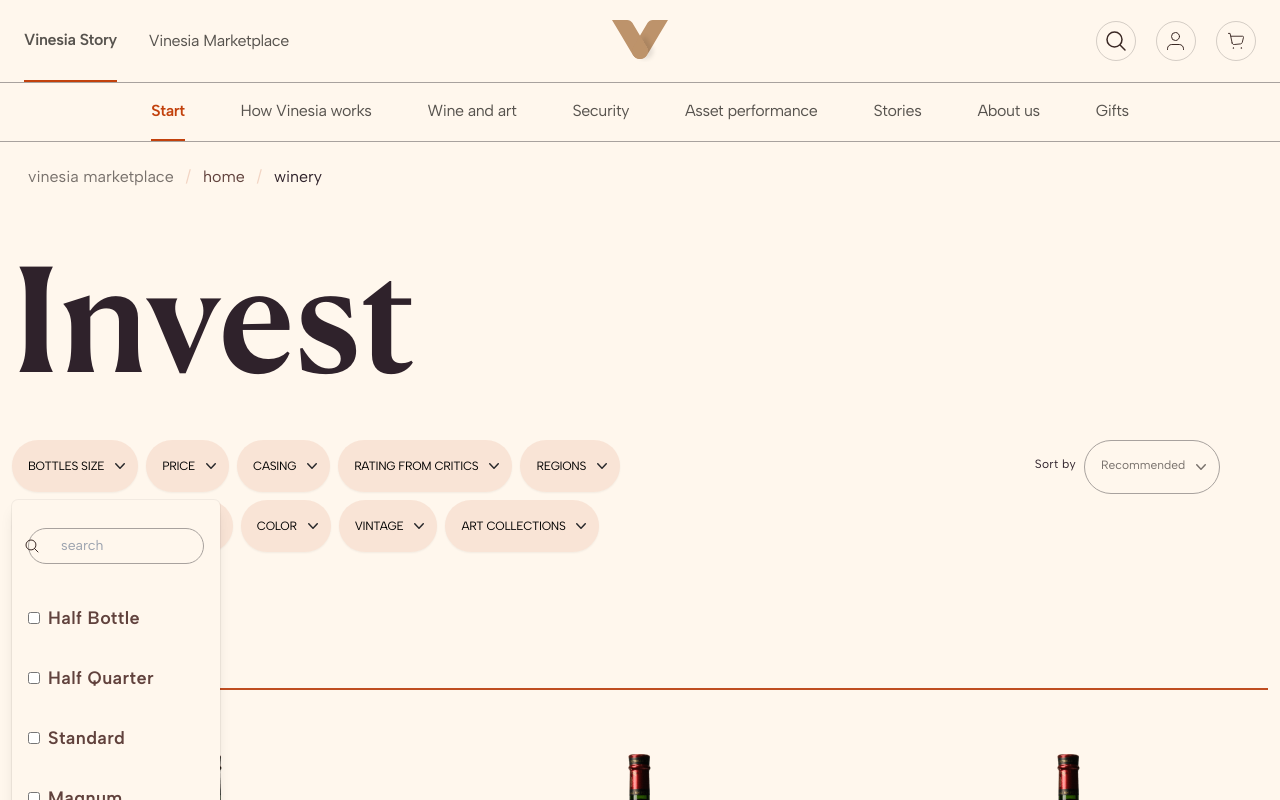
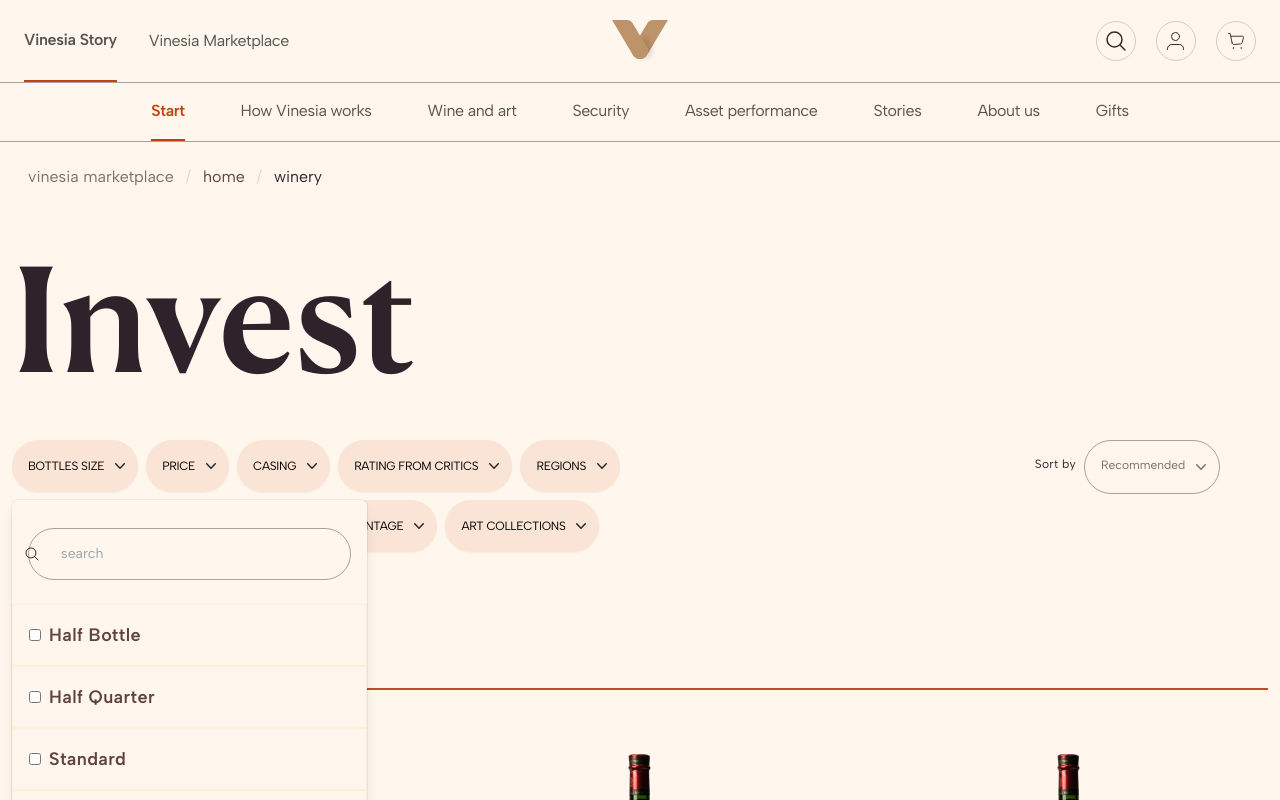
Before and after one commit to nalaZazu/new-vinesia-market, a Next.js app: page /invest in a window 1280 px wide. Both pictures are taken after a click on the button "BOTTLES SIZE". Shown: the top 800 px of the page. Built offline with nearby package versions, Linux system fonts and the light colour scheme.

Commit message:
dropdown-done

```diff
--- a/src/components/dropdown/page.tsx
+++ b/src/components/dropdown/page.tsx
@@ -72,8 +72,8 @@ const DropDown = ({
                 leaveFrom="transform opacity-100 scale-100"
                 leaveTo="transform opacity-0 scale-95"
               >
-                <Menu.Items className="absolute left-0 z-10 mt-2 w-52 origin-top-right rounded-md bg-orange-50 shadow-lg ring-1 ring-black ring-opacity-5 focus:outline-none ">
-                  <div className="py-1">
+                <Menu.Items className="absolute left-0 z-10 mt-2 w-[355px] origin-top-right rounded-md bg-orange-50 shadow-lg ring-1 ring-black ring-opacity-5 focus:outline-none">
+                  <div className="py-1 ">
                     <form>
                       <div className="relative px-4 py-6 w-full ">
                         <div className="absolute left-5 inset-y-0 start-0 flex items-center ps-3 w-7  pointer-events-none">
@@ -88,7 +88,7 @@ const DropDown = ({
                           id="default-search"
                           autoComplete="off"
                           placeholder="search"
-                          className="block w-full p-2 pl-4 bg-orange-50 text-primary ps-8 text-sm font-normal  leading-tight   outline-none  rounded-full border border-stone-400    "
+                          className="block w-full p-4 bg-orange-50 text-primary ps-8 text-sm font-normal  leading-tight   outline-none  rounded-full border border-stone-400  "
                         />
                       </div>
                     </form>
@@ -97,12 +97,12 @@ const DropDown = ({
                         <div key={itemId}>
                           <Menu.Item>
                             {({ active }) => (
-                              <p className="p-4 cursor-pointer hover:bg-secondary-dark text-secondary text-xxs font-normal  tracking-wide flex gap-2 items-center">
+                              <p className="px-4 py-4 cursor-pointer hover:bg-secondary-dark text-secondary text-xxs font-normal  tracking-wide flex gap-2 items-center border border-orange-100">
                                 <input
                                   id={`${item}-${itemId}`}
                                   name="checkbox"
                                   type="checkbox"
-                                  className="h-3 w-3 form-checkbox rounded-full"
+                                  className="h-3 w-3 form-checkbox    bg-orange-50 rounded-md border border-zinc-800"
                                   onChange={(e) =>
                                     handleChange(item?.toLowerCase())
                                   }
@@ -111,7 +111,7 @@ const DropDown = ({
                                   htmlFor={`${item}-${itemId}`}
                                   className={classNames(
                                     active
-                                      ? "   text-zinc-800 leading-relaxed"
+                                      ? "  text-zinc-800 leading-relaxed"
                                       : "text-primary-dark ",
                                     "text-lg font-semibold  "
                                   )}
@@ -124,9 +124,9 @@ const DropDown = ({
                         </div>
                       );
                     })}
-                    <div className=" pt-4 pb-4 border-secondary border-t-2 justify-center items-center gap-2 inline-flex cursor-pointer px-1">
+                    <div className=" cursor-pointer p-6  justify-end items-start gap-4 flex">
                       <button
-                        className="text-center text-primary text-xs font-normal  tracking-wide    px-8 py-3 rounded-full border border-secondary "
+                        className="text-center text-secondary text-xs font-normal  tracking-wide   px-8 py-3 rounded-full border border-secondary "
                         onClick={() => handleClear(close)}
                       >
                         Clear
```
